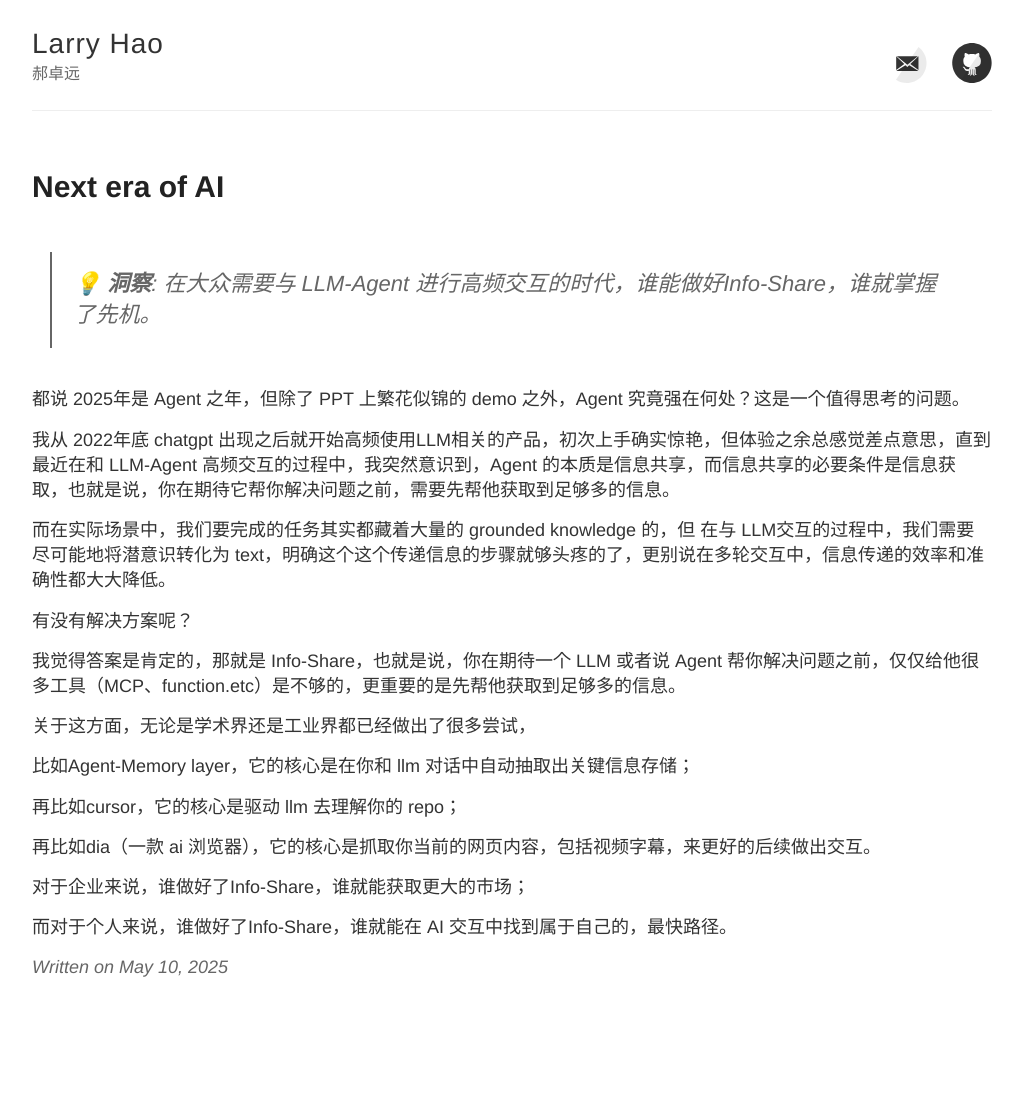
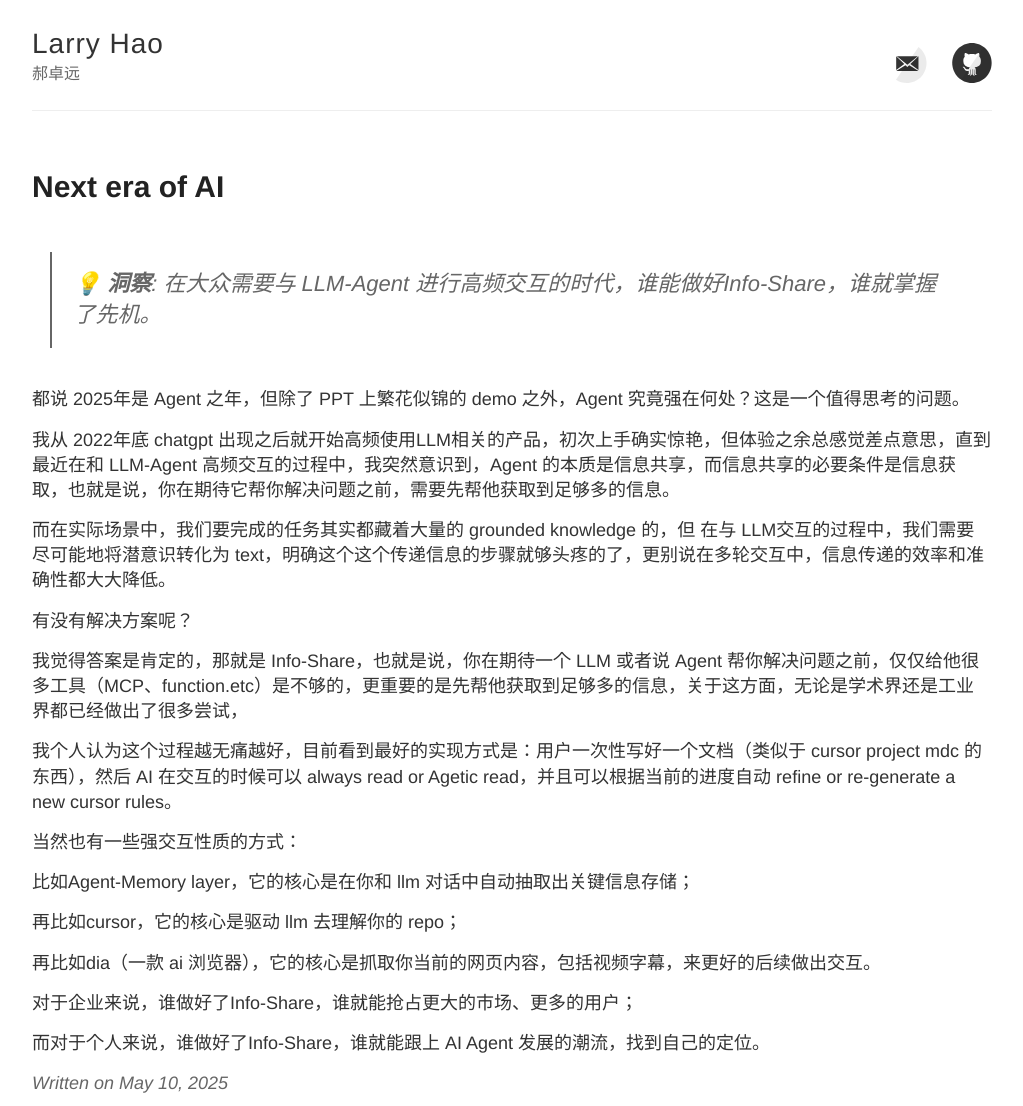
Before and after one commit to hhh2210/hhh2210.github.io, a Jekyll site: the page built from _posts/2025-5-10-Next era of AI.md, in a window 1280 px wide. Shown: the whole page, without its empty margins (128-1151 px from the left). Built offline with Jekyll 4.4.1, drawn with Linux system fonts in a browser that asks for light colours; comment, search, counter and statistics services are not loaded; before the commit the page ends 991 px from its top, so only the background shows below that.

Commit message:
update personnal info and  blog-0510

```diff
--- a/_posts/2025-5-10-Next era of AI.md
+++ b/_posts/2025-5-10-Next era of AI.md
@@ -13,9 +13,11 @@ title: Next era of AI
 
 有没有解决方案呢？
 
-我觉得答案是肯定的，那就是 Info-Share，也就是说，你在期待一个 LLM 或者说 Agent 帮你解决问题之前，仅仅给他很多工具（MCP、function.etc）是不够的，更重要的是先帮他获取到足够多的信息。
+我觉得答案是肯定的，那就是 Info-Share，也就是说，你在期待一个 LLM 或者说 Agent 帮你解决问题之前，仅仅给他很多工具（MCP、function.etc）是不够的，更重要的是先帮他获取到足够多的信息，关于这方面，无论是学术界还是工业界都已经做出了很多尝试，
 
-关于这方面，无论是学术界还是工业界都已经做出了很多尝试，
+我个人认为这个过程越无痛越好，目前看到最好的实现方式是：用户一次性写好一个文档（类似于 cursor project mdc 的东西），然后 AI 在交互的时候可以 always read or Agetic read，并且可以根据当前的进度自动 refine or re-generate a new cursor rules。
+
+当然也有一些强交互性质的方式：
 
 比如Agent-Memory layer，它的核心是在你和 llm 对话中自动抽取出关键信息存储；
 
@@ -23,6 +25,6 @@ title: Next era of AI
 
 再比如dia（一款 ai 浏览器），它的核心是抓取你当前的网页内容，包括视频字幕，来更好的后续做出交互。
 
-对于企业来说，谁做好了Info-Share，谁就能获取更大的市场；
+对于企业来说，谁做好了Info-Share，谁就能抢占更大的市场、更多的用户；
 
-而对于个人来说，谁做好了Info-Share，谁就能在 AI 交互中找到属于自己的，最快路径。
+而对于个人来说，谁做好了Info-Share，谁就能跟上 AI Agent 发展的潮流，找到自己的定位。
```
Also changed, not shown: index.md (+3 -3 lines).
